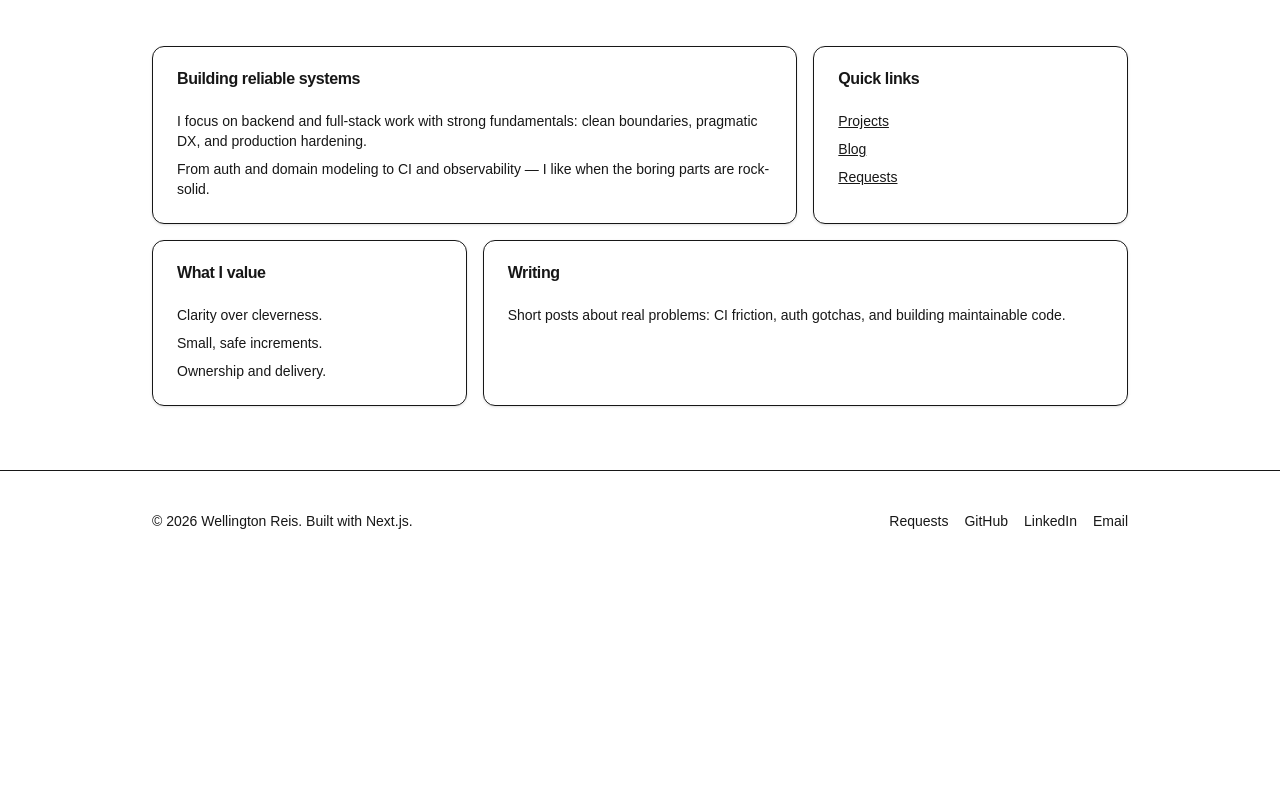
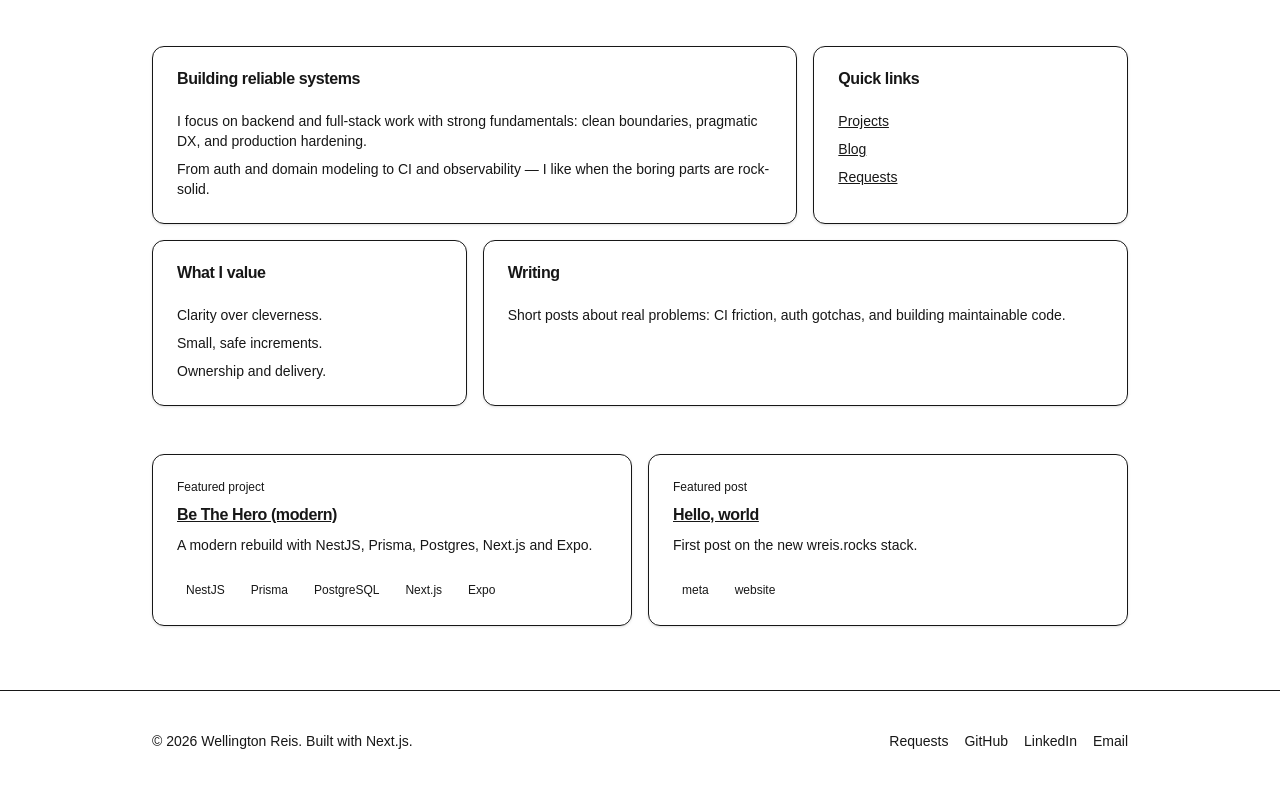
Before and after one commit to wellrcosta/wreis-website, a Next.js app: page / in a window 1280 px wide. Shown: the part 553-1340 px from the top of the page. Before the commit the page ends 1124 px from the top, so only its background shows below. Built offline with nearby package versions, Linux system fonts and the light colour scheme.

Commit message:
feat: show featured project and post on home

```diff
--- a/src/app/page.tsx
+++ b/src/app/page.tsx
@@ -2,6 +2,7 @@ import Link from 'next/link';
 
 import { GradientBorder } from '@/components/effects/gradient-border';
 import { Bento } from '@/components/sections/bento';
+import { Featured } from '@/components/sections/featured';
 import { Button } from '@/components/ui/button';
 import { site } from '@/config/site';
 
@@ -49,6 +50,8 @@ export default function HomePage() {
       </GradientBorder>
 
       <Bento />
+
+      <Featured />
     </main>
   );
 }
--- /dev/null
+++ b/src/components/sections/featured.tsx
@@ -0,0 +1,71 @@
+import Link from 'next/link';
+
+import { Badge } from '@/components/ui/badge';
+import { Card, CardContent, CardHeader, CardTitle } from '@/components/ui/card';
+import { getAllPosts } from '@/lib/blog/posts';
+import { getAllProjects } from '@/lib/projects/projects';
+
+export function Featured() {
+  const featuredPost = getAllPosts().find((p) => p.frontmatter.featured);
+  const featuredProject = getAllProjects().find((p) => p.frontmatter.featured);
+
+  if (!featuredPost && !featuredProject) return null;
+
+  return (
+    <section className="grid gap-4 md:grid-cols-2">
+      {featuredProject ? (
+        <Card>
+          <CardHeader className="space-y-2">
+            <p className="text-muted-foreground text-xs font-medium">Featured project</p>
+            <CardTitle className="text-base">
+              <Link className="underline" href={`/projects/${featuredProject.slug}`}>
+                {featuredProject.frontmatter.title}
+              </Link>
+            </CardTitle>
+            <p className="text-muted-foreground text-sm">
+              {featuredProject.frontmatter.summary}
+            </p>
+          </CardHeader>
+          <CardContent className="space-y-3">
+            {featuredProject.frontmatter.stack?.length ? (
+              <div className="flex flex-wrap gap-2">
+                {featuredProject.frontmatter.stack.slice(0, 5).map((s) => (
+                  <Badge key={s} variant="secondary">
+                    {s}
+                  </Badge>
+                ))}
+              </div>
+            ) : null}
+          </CardContent>
+        </Card>
+      ) : null}
+
+      {featuredPost ? (
+        <Card>
+          <CardHeader className="space-y-2">
+            <p className="text-muted-foreground text-xs font-medium">Featured post</p>
+            <CardTitle className="text-base">
+              <Link className="underline" href={`/blog/${featuredPost.slug}`}>
+                {featuredPost.frontmatter.title}
+              </Link>
+            </CardTitle>
+            <p className="text-muted-foreground text-sm">
+              {featuredPost.frontmatter.summary}
+            </p>
+          </CardHeader>
+          <CardContent className="space-y-3">
+            {featuredPost.frontmatter.tags?.length ? (
+              <div className="flex flex-wrap gap-2">
+                {featuredPost.frontmatter.tags.slice(0, 5).map((t) => (
+                  <Badge key={t} variant="secondary">
+                    {t}
+                  </Badge>
+                ))}
+              </div>
+            ) : null}
+          </CardContent>
+        </Card>
+      ) : null}
+    </section>
+  );
+}
```
